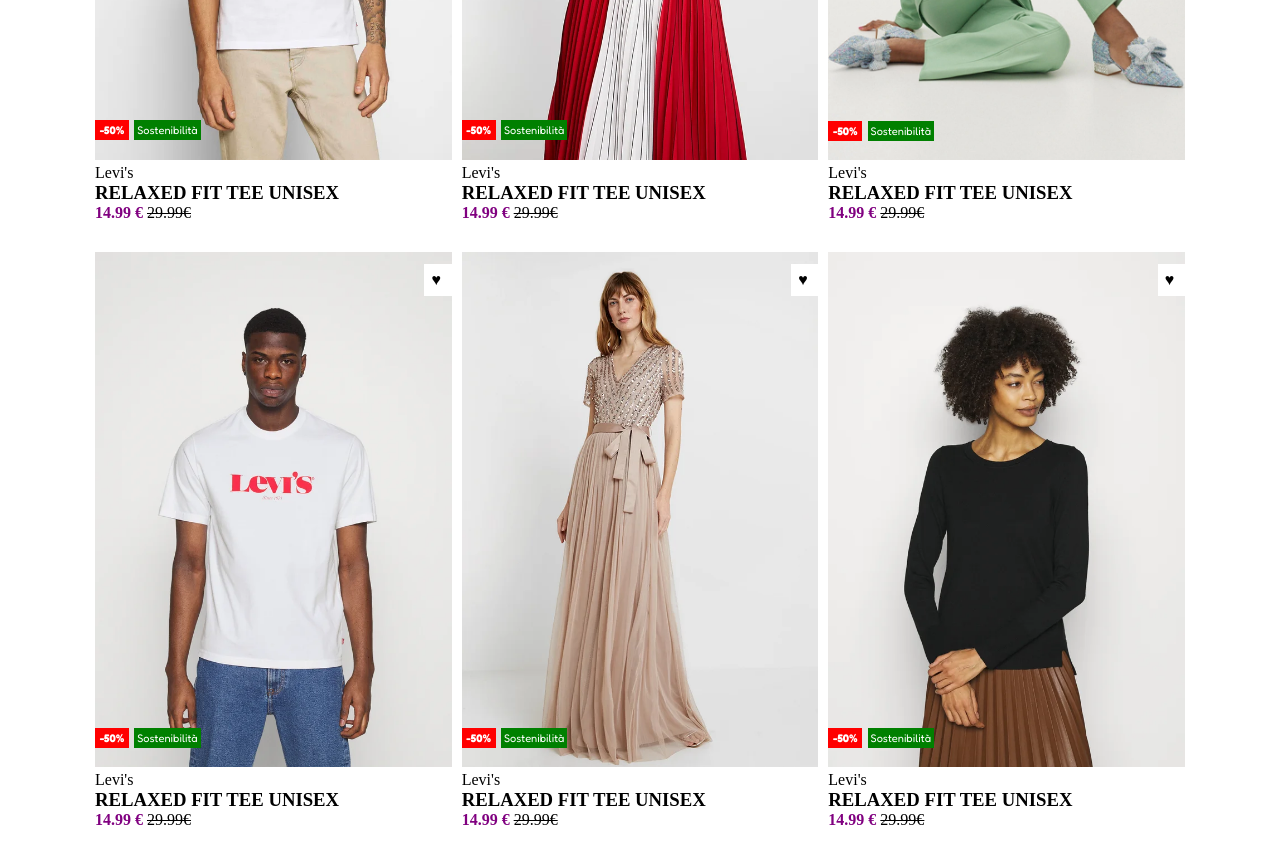
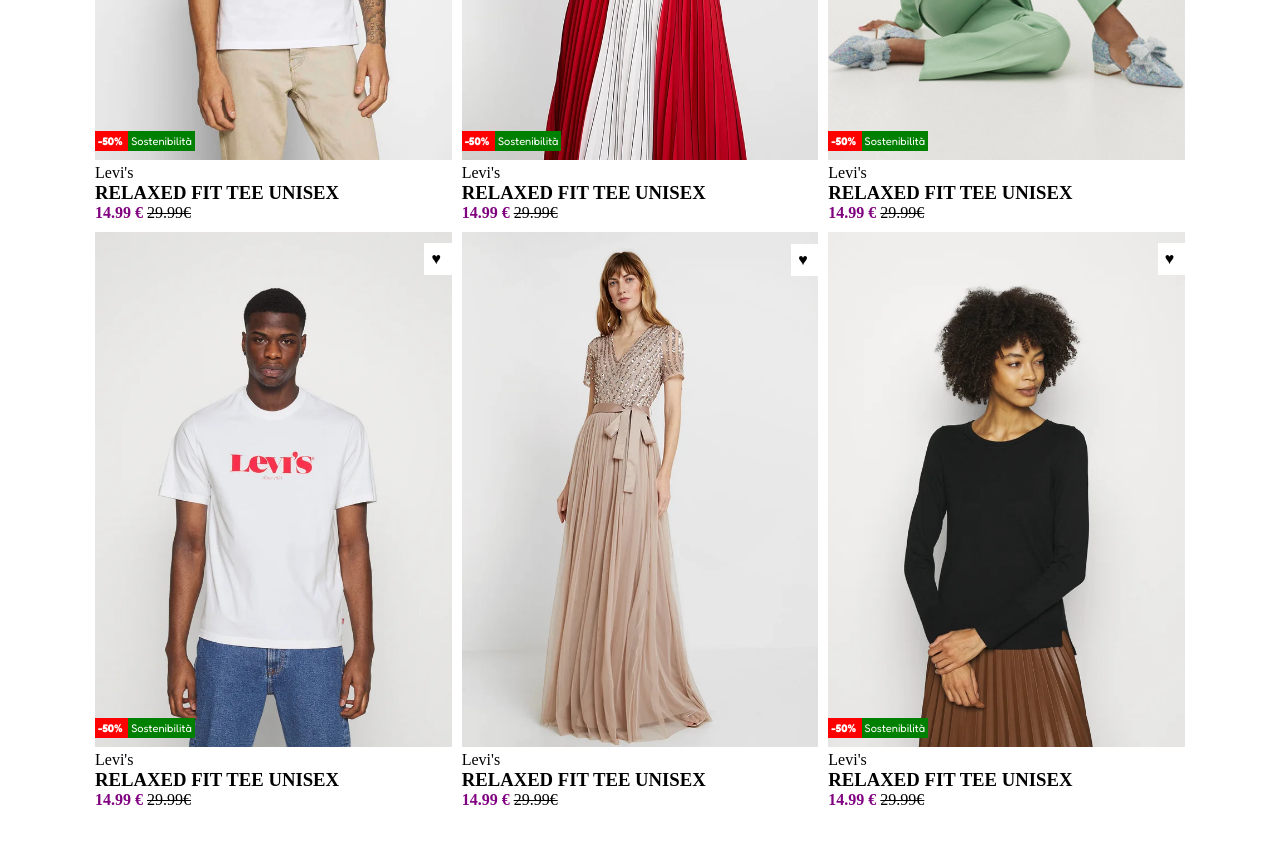
Before and after one commit to Paskimeo/html-css-boolando, a plain HTML site: page index.html in a window 1280 px wide. Shown: the part 360-1214 px from the top of the page. After the commit the page ends 1174 px from the top, so only its background shows below. Drawn offline with Linux system fonts and the light colour scheme.

Commit message:
Aggisutasto tag in foto

```diff
--- a/index.html
+++ b/index.html
@@ -21,64 +21,69 @@
             <div class="col">
                 <div class="product">
                     <img src="/img/1.webp" alt="ipod">
-
-                    <span class="discount-red bg-red font"> -50&percnt; </span>
-                    <span class="discount-green bg-green font"> Sostenibilità </span>
+                    <div class="etichette">
+                        <span class="discount-red bg-red font"> -50&percnt; </span>
+                        <span class="discount-green bg-green font"> Sostenibilità </span>
+                    </div>
                     <p class="heart">&hearts;</p>
-
+                   </div>
                         <p>Levi's</p>
                         <h3>RELAXED FIT TEE UNISEX</h3>
                         <p><span class="price">14.99 &euro; </span> <strike>29.99&euro;</strike> </p>
 
 
-                </div>
+
             </div>
             <div class="col">
                 <div class="product">
                     <img src="/img/2.webp" alt="ipod">
-                    <span class="discount-red bg-red font"> -50&percnt; </span>
-                    <span class="discount-green bg-green font"> Sostenibilità </span>
+                    <div class="etichette">
+                        <span class="discount-red bg-red font"> -50&percnt; </span>
+                        <span class="discount-green bg-green font"> Sostenibilità </span>
+                    </div>
                     <p class="heart">&hearts;</p>
-
+                </div>
                         <p>Levi's</p>
                         <h3>RELAXED FIT TEE UNISEX</h3>
                         <p><span class="price">14.99 &euro; </span> <strike>29.99&euro;</strike> </p>
 
-                </div>
+
             </div>
             <div class="col">
                 <div class="product">
                     <img src="/img/3.webp" alt="ipod">
-                    <span class="discount-red bg-red font"> -50&percnt; </span>
-                    <span class="discount-green bg-green font"> Sostenibilità </span>
+                    <div class="etichette">
+                        <span class="discount-red bg-red font"> -50&percnt; </span>
+                        <span class="discount-green bg-green font"> Sostenibilità </span>
+                    </div>
                     <p class="heart">&hearts;</p>
-
+                </div>
                         <p>Levi's</p>
                         <h3>RELAXED FIT TEE UNISEX</h3>
                         <p><span class="price">14.99 &euro; </span> <strike>29.99&euro;</strike> </p>
 
-                </div>
+
             </div>
         </div>
         <div class="flex-container">
             <div class="col">
                 <div class="product">
                     <img src="/img/4.webp" alt="ipod">
-                    <span class="discount-red bg-red font"> -50&percnt; </span>
-                    <span class="discount-green bg-green font"> Sostenibilità </span>
+                    <div class="etichette">
+                        <span class="discount-red bg-red font"> -50&percnt; </span>
+                        <span class="discount-green bg-green font"> Sostenibilità </span>
+                    </div>
                     <p class="heart">&hearts;</p>
 
+                </div>
                         <p>Levi's</p>
                         <h3>RELAXED FIT TEE UNISEX</h3>
                         <p><span class="price">14.99 &euro; </span> <strike>29.99&euro;</strike> </p>
 
-                </div>
             </div>
             <div class="col">
                 <div class="product">
                     <img src="/img/5.webp" alt="ipod">
-                    <span class="discount-red bg-red font"> -50&percnt; </span>
-                    <span class="discount-green bg-green font"> Sostenibilità </span>
                     <p class="heart">&hearts;</p>
 
                         <p>Levi's</p>
@@ -90,15 +95,17 @@
             <div class="col">
                 <div class="product">
                     <img src="/img/6.webp" alt="ipod">
-                    <span class="discount-red bg-red font"> -50&percnt; </span>
-                    <span class="discount-green bg-green font"> Sostenibilità </span>
+                    <div class="etichette">
+                        <span class="discount-red bg-red font"> -50&percnt; </span>
+                        <span class="discount-green bg-green font"> Sostenibilità </span>
+                    </div>
                     <p class="heart">&hearts;</p>
-
+                </div>
                         <p>Levi's</p>
                         <h3>RELAXED FIT TEE UNISEX</h3>
                         <p><span class="price">14.99 &euro; </span> <strike>29.99&euro;</strike> </p>
 
-                </div>
+
             </div>
         </div>
     </div>
--- a/style.css
+++ b/style.css
@@ -9,7 +9,7 @@
 /* utilities */
 .bg-red {
   background-color: red;
-  width: 34px;
+
 
 
 
@@ -61,7 +61,7 @@ h1 {
 }
 
 .product{
-    padding-bottom: 20px;
+    padding-bottom: 0px;
     position: relative;
 }
 
@@ -71,32 +71,31 @@ h1 {
 
 }
 
-
+.etichette{
+    position: absolute;
+    bottom: 15px;
+    left: 0%;
+}
 
 
 
 .discount-red{
-    position: absolute;
-    bottom: 17%;
-    left: 0;
+
     font-size: 11px;
     color: white;
     text-align: center;
-    padding-top: 3px;
-    padding-bottom: 3px;
+    padding: 3px;
     font-weight: bold;
 }
 
 
 
 .discount-green{
-    position: absolute;
-    bottom: 17%;
-    left: 11%;
     font-size: 11px;
+    padding: 3px;
     color: white;
     text-align: center;
-   padding: 3px;
+
 
 
 }
```
